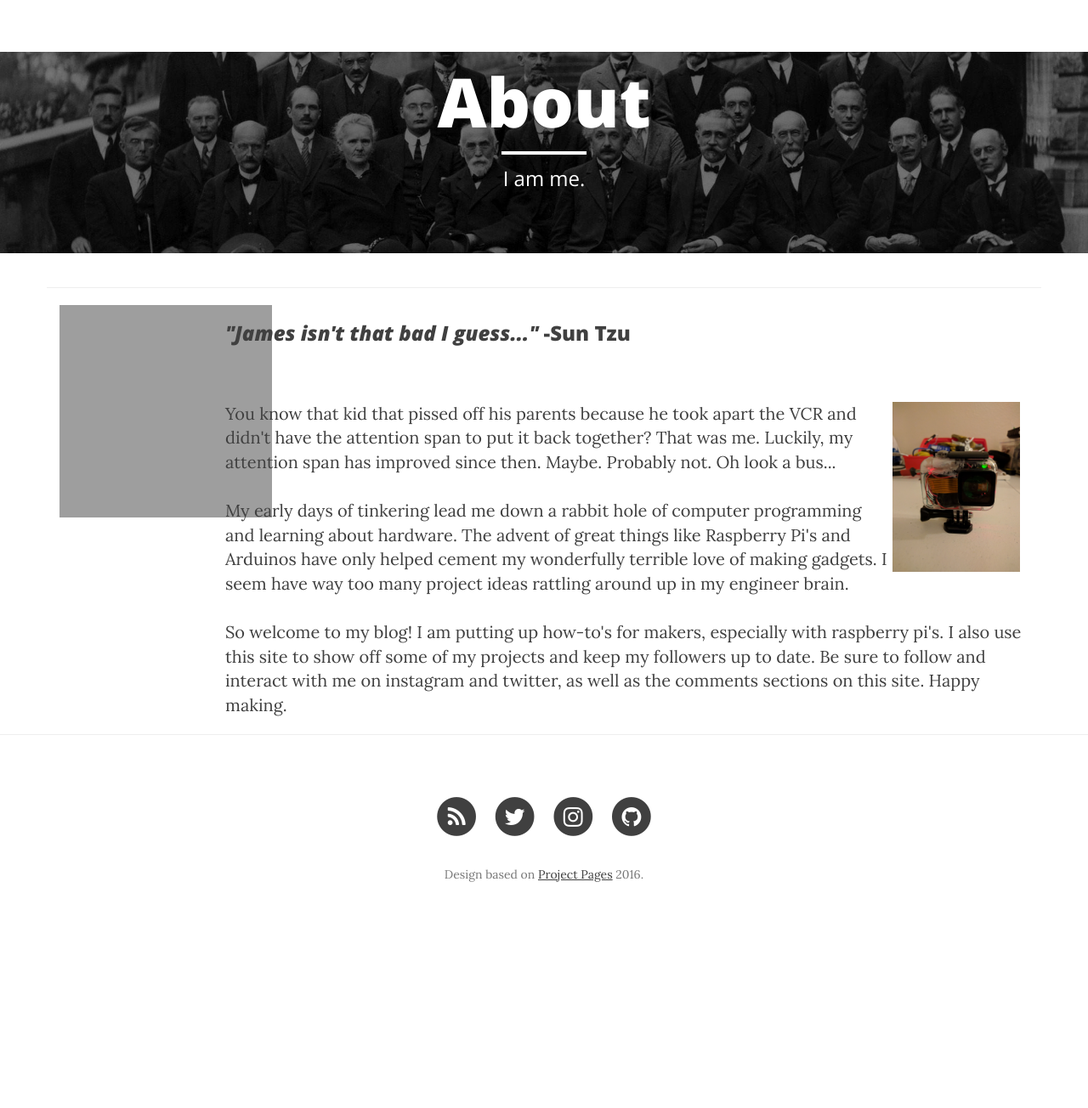
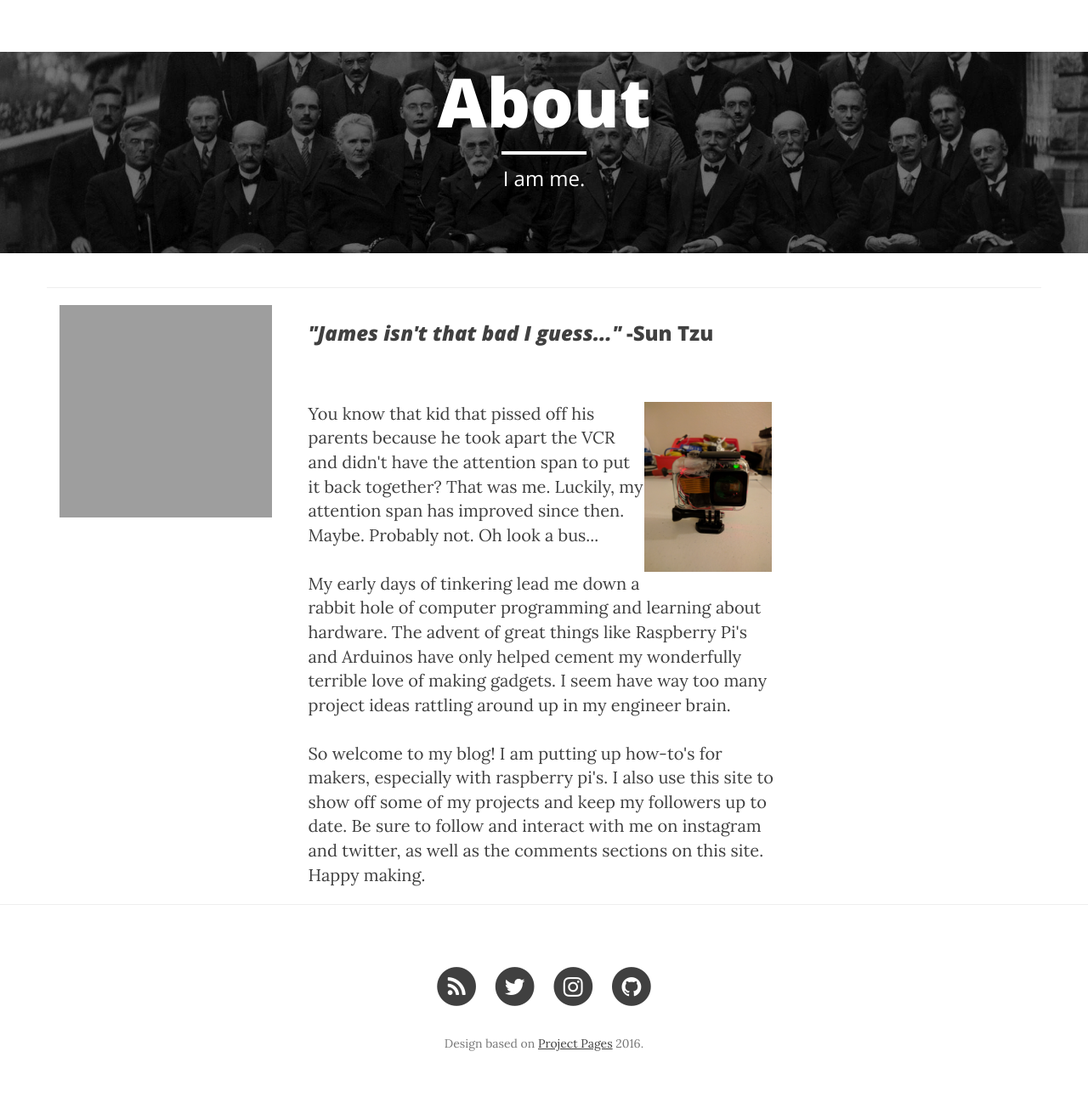
Before and after one commit to Jderrill/Jderrill.github.io, a Jekyll site: the page built from about.html, in a window 1280 px wide. Shown: the whole page at 85% size. Built offline with Jekyll 4.4.1, drawn with Linux system fonts in a browser that asks for light colours; nearby versions of some CDN libraries; before the commit the page ends 1105 px from its top, so only the background shows below that; grey boxes are pictures that could not be loaded.

Commit message:
col-md-6

```diff
--- a/about.html
+++ b/about.html
@@ -11,7 +11,7 @@
     <div class="col-md-2">
       <img src="{{ member.img }}" style="margin-top:0px; margin-bottom:5px; margin-right:10px; float:left; width:250px !important">
     </div>
-    <div class="col-md-10">
+    <div class="col-md-6 col-md-offset-1">
 		<h3>{{ member.role }}</h3>
 		<br>
 		<br>
```
